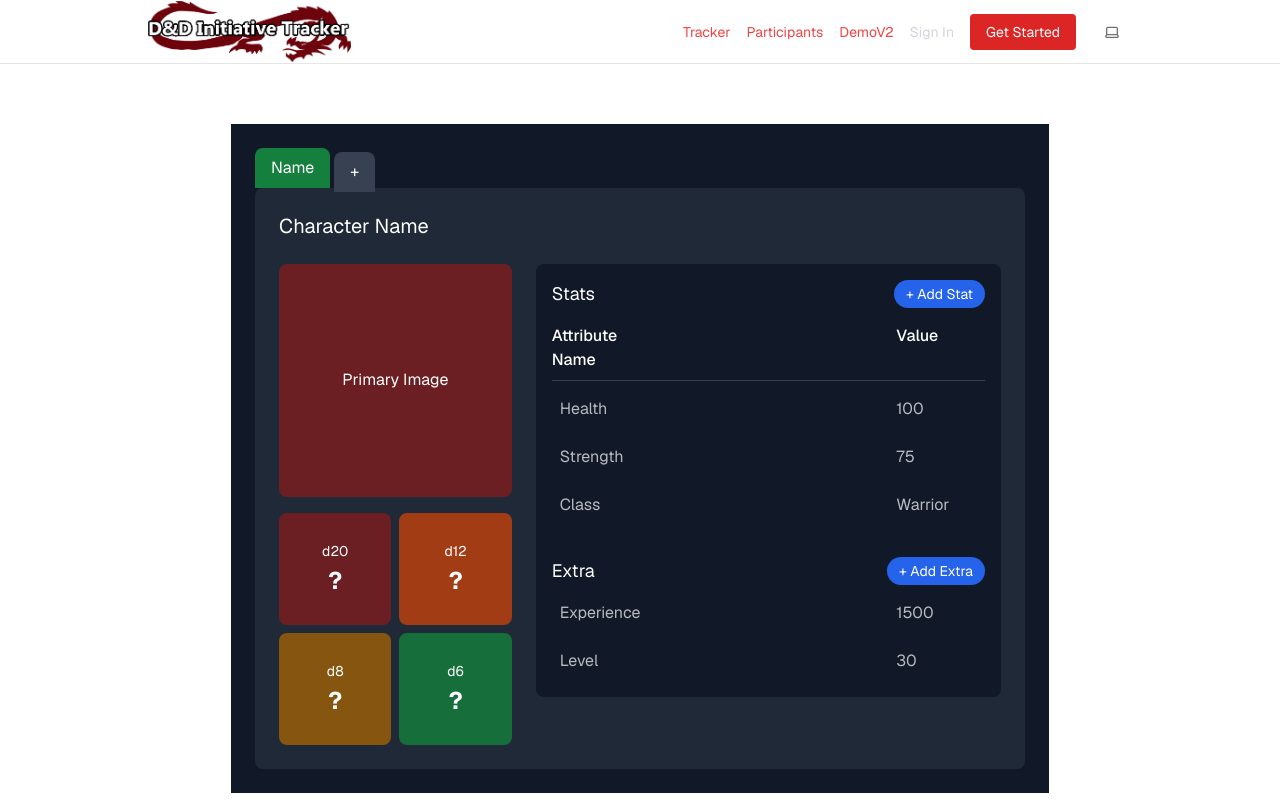
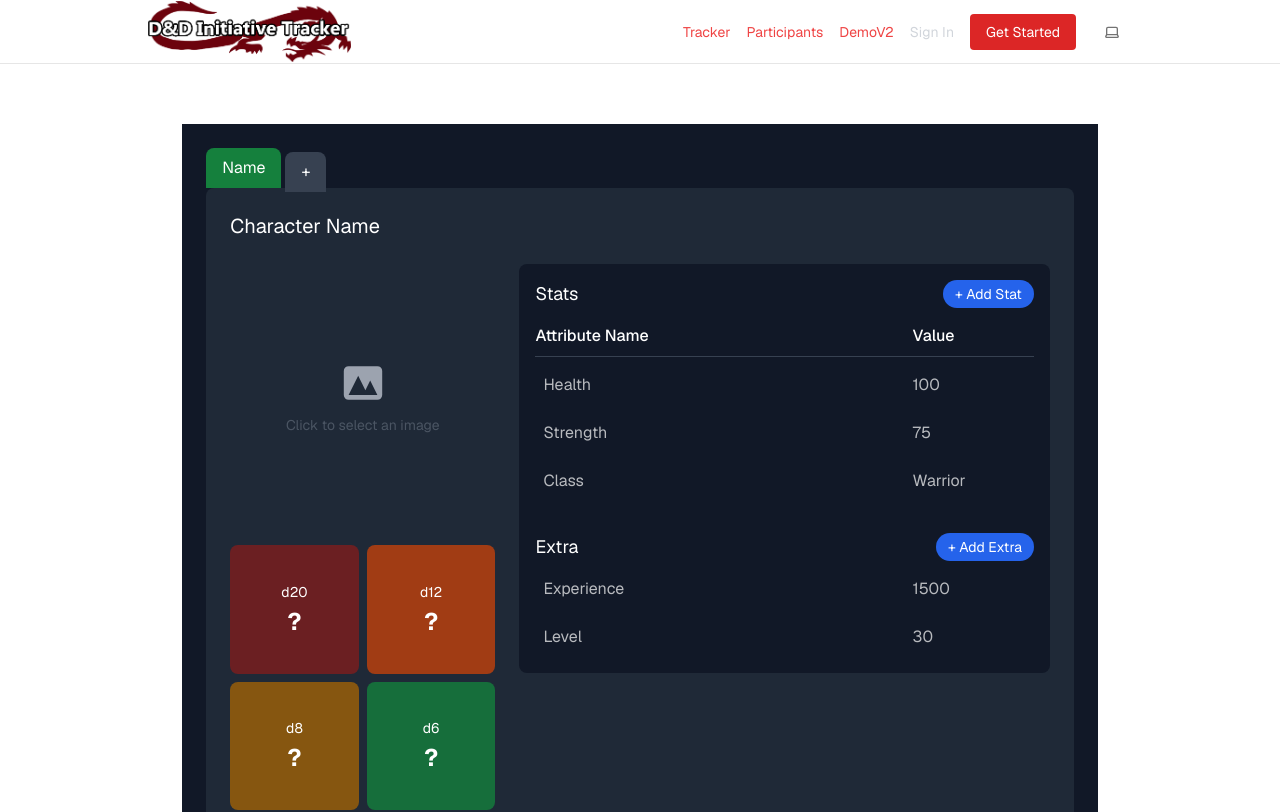
Before and after one commit to rakenduste-programmeerimine-2024/initiative-tracker, a Next.js app: page /demov2 in a window 1280 px wide. Shown: the top 812 px of the page. Built offline with nearby package versions, Linux system fonts and the light colour scheme; no server answers.

Commit message:
feat: add character name change

```diff
--- a/components/demov2/TabContent.tsx
+++ b/components/demov2/TabContent.tsx
@@ -1,22 +1,15 @@
 
-import { useState } from "react";
+import { useEffect, useRef, useState } from "react";
 import { TabData } from ".";
 import DiceRoller from "./DiceRoller";
 import dynamic from "next/dynamic";
+import ImageUploader from "./Image";
 
 const StatRow = dynamic(() => import('./StatRow'), { ssr: false })
 
 
-const TabContent = ({ data, onUpdate }: { data: TabData, onUpdate: any }) => {
+const TabContent = ({ data, onUpdate, onRoll, lastRoll }: { data: TabData, onUpdate: any, onRoll: any, lastRoll: number }) => {
   const { name, images, stats, extraStats } = data;
-
-  const [lastRoll, setLastRoll] = useState<number | null>(null);
-
-  const onRoll = (roll: number) => {
-    if (lastRoll !== roll) {
-      setLastRoll(roll);
-    }
-  }
 
   const handleStatUpdate = (section: string, index: string | number, updatedStat: any) => {
     const newData = { ...data };
@@ -40,24 +33,64 @@ const TabContent = ({ data, onUpdate }: { data: TabData, onUpdate: any }) => {
     onUpdate(newData);
   };
 
+
+  useEffect(() => {
+    const handleClickOutside = (event: Event) => {
+      try {
+        if (inputRef.current && (!inputRef.current as any).contains(event.target)) {
+          setEditingId(null);
+        }
+      } catch (error) { }
+    };
+
+    document.addEventListener('mousedown', handleClickOutside);
+    return () => document.removeEventListener('mousedown', handleClickOutside);
+  }, []);
+
+  const [editingId, setEditingId] = useState<number | null>(null);
+  const inputRef = useRef(null);
+  const handleDoubleClick = (id: number) => {
+    setEditingId(id);
+  };
+
+  const handleNameChange = (id: number, newName: string) => {
+    const newData = { ...data };
+
+    newData.name = newName;
+    onUpdate(newData);
+  };
+
+  const handleKeyPress = (e: React.KeyboardEvent, id: number) => {
+    if (e.key === 'Enter') {
+      setEditingId(null);
+    }
+  };
+
+
   return (
     <div className="bg-gray-800 rounded-lg p-6">
-      {/* Title */}
-      <h2 className="text-white text-xl mb-6">{name}</h2>
+      <div onDoubleClick={() => handleDoubleClick(1)}>
+        {editingId === 1 ? (
+          <input
+            ref={inputRef}
+            type="text"
+            value={name}
+            onChange={(e) => handleNameChange(1, e.target.value)}
+            onKeyPress={(e) => handleKeyPress(e, 1)}
+            onBlur={() => setEditingId(null)}
+            className="bg-transparent outline-none w-full text-white text-xl mb-6"
+            autoFocus
+          />
+        ) : (
+          <h2 className="text-white text-xl mb-6">{name}</h2>
+        )}
+      </div>
 
       <div className="flex gap-6">
         {/* Left Column - Images Section */}
         <div className="w-1/3 flex flex-col gap-4">
-          <div className="aspect-square bg-red-900/80 rounded-lg flex items-center justify-center text-white overflow-hidden">
-            {images.primary ? (
-              <img
-                src={images.primary}
-                alt="Primary"
-                className="w-full h-full object-cover"
-              />
-            ) : (
-              <span>Primary Image</span>
-            )}
+          <div className="aspect-square rounded-lg flex items-center justify-center text-white overflow-hidden">
+            <ImageUploader />
           </div>
           <DiceRoller onRoll={(roll: number) => onRoll(roll)} />
         </div>
@@ -75,7 +108,7 @@ const TabContent = ({ data, onUpdate }: { data: TabData, onUpdate: any }) => {
             </div>
 
             <div className="space-y-2">
-              <div className="grid grid-cols-2 gap-64 text-white font-medium">
+              <div className="grid grid-cols-2 space-x-32 text-white font-medium">
                 <div>Attribute Name</div>
                 <div>Value</div>
               </div>
```
